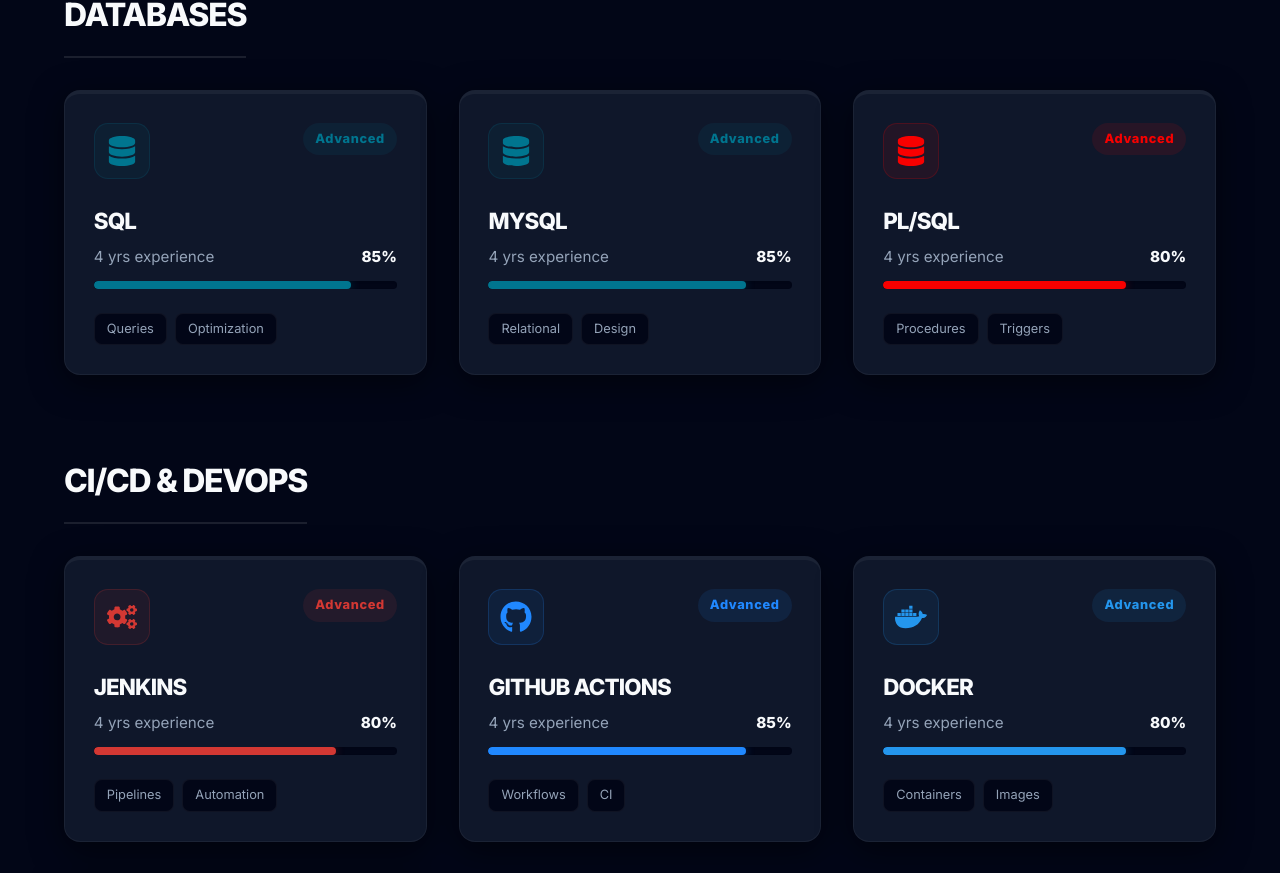
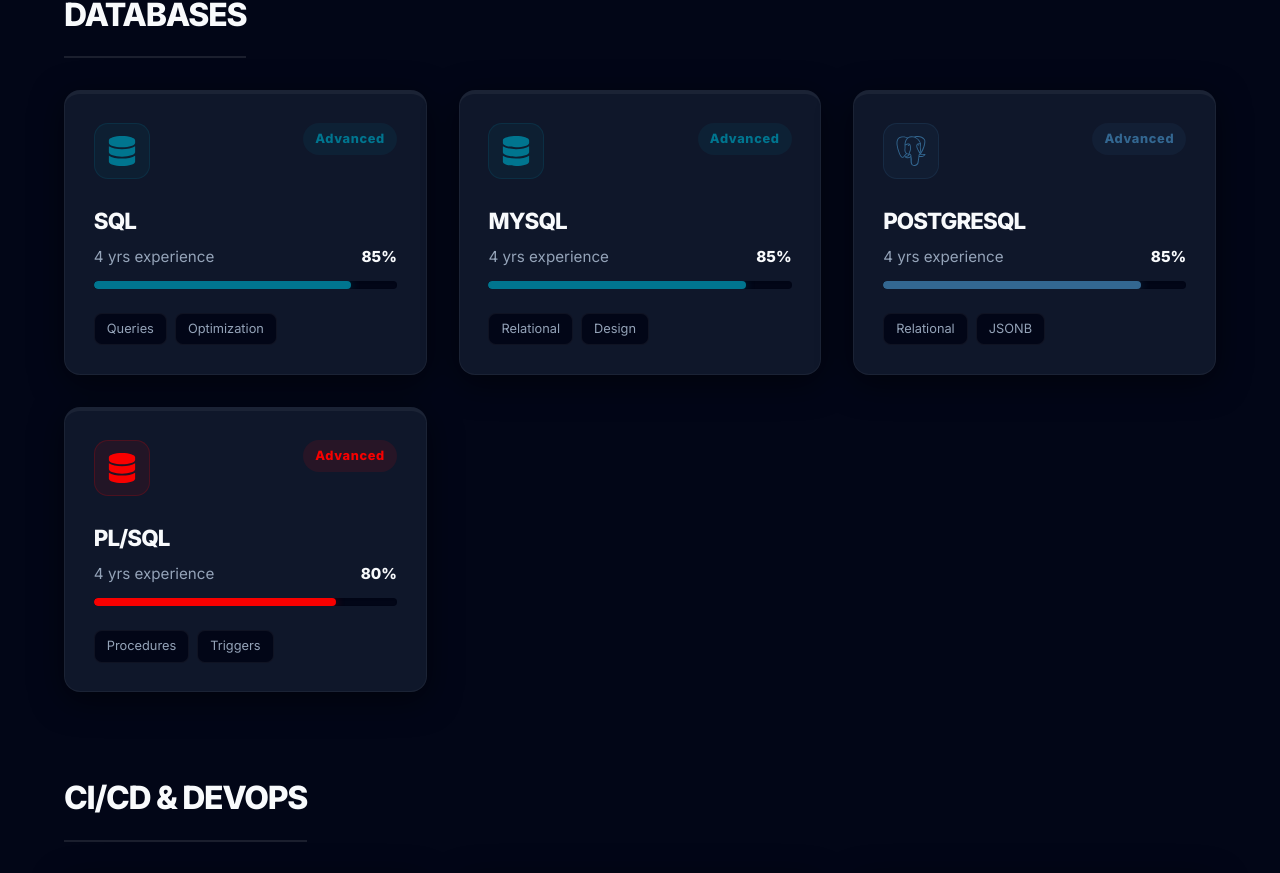
Before and after one commit to Dhanushkodi143/Dhanush_portfolio, a React (Vite) app: page / in a window 1280 px wide. Shown: the part 4439-5312 px from the top of the page. Built offline with nearby package versions, Linux system fonts and the light colour scheme; a web font is replaced by a local one.

Commit message:
Add PostgreSQL to skills and resume data

```diff
--- a/src/components/Resume.tsx
+++ b/src/components/Resume.tsx
@@ -51,7 +51,7 @@
     ],
     skills: {
         frontend: ["React.js", "Bootstrap", "HTML5", "CSS3", "JavaScript (ES6+)", "TypeScript"],
-        backend: ["Java", "Core Java", "Spring Boot", "Node.js", "REST APIs", "Microservices", "SQL/MySQL"],
+        backend: ["Java", "Core Java", "Spring Boot", "Node.js", "REST APIs", "Microservices", "SQL/MySQL", "PostgreSQL"],
         tools: ["Nx Monorepo", "Git", "Agile/Scrum", "Jenkins", "Docker", "Kafka", "ActiveMQ"]
     },
     education: "Bachelor of Engineering – Mechanical Engineering | Velalar College of Engineering (May 2022)"
--- a/src/components/Skills.tsx
+++ b/src/components/Skills.tsx
@@ -3,7 +3,7 @@
 
 // Importing official icons from react-icons
 import { FaJava, FaNodeJs, FaReact, FaBootstrap, FaHtml5, FaCss3Alt, FaJs, FaAws, FaExchangeAlt, FaCloudUploadAlt, FaServer, FaGitAlt, FaGithub, FaGitlab, FaProjectDiagram, FaEnvelope, FaDatabase, FaDocker, FaCogs } from 'react-icons/fa';
-import { SiSpringboot, SiTypescript, SiApachekafka, SiRabbitmq, SiNx } from 'react-icons/si';
+import { SiSpringboot, SiTypescript, SiApachekafka, SiRabbitmq, SiNx, SiPostgresql } from 'react-icons/si';
 import { VscServerProcess, VscAzure } from 'react-icons/vsc';
 import { TbApi } from 'react-icons/tb';
 import SectionHeading from './SectionHeading';
@@ -37,6 +37,7 @@
             skills: [
                 { name: 'SQL', experience: '4 yrs experience', level: 'Advanced', progress: 85, color: '#00758F', tags: ['Queries', 'Optimization'], icon: <FaDatabase size={30} color="#00758F" /> },
                 { name: 'MySQL', experience: '4 yrs experience', level: 'Advanced', progress: 85, color: '#00758F', tags: ['Relational', 'Design'], icon: <FaDatabase size={30} color="#00758F" /> },
+                { name: 'PostgreSQL', experience: '4 yrs experience', level: 'Advanced', progress: 85, color: '#336791', tags: ['Relational', 'JSONB'], icon: <SiPostgresql size={30} color="#336791" /> },
                 { name: 'PL/SQL', experience: '4 yrs experience', level: 'Advanced', progress: 80, color: '#F80000', tags: ['Procedures', 'Triggers'], icon: <FaDatabase size={30} color="#F80000" /> }
             ]
         },
```
